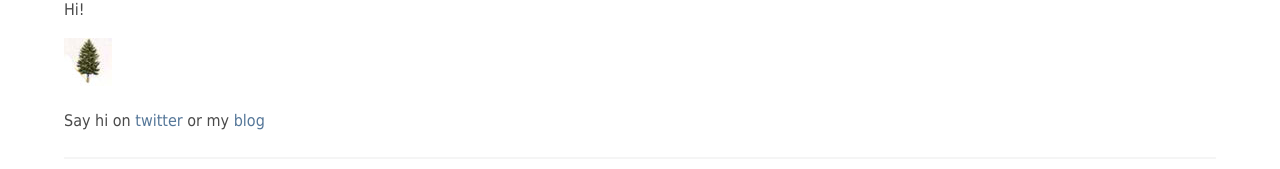
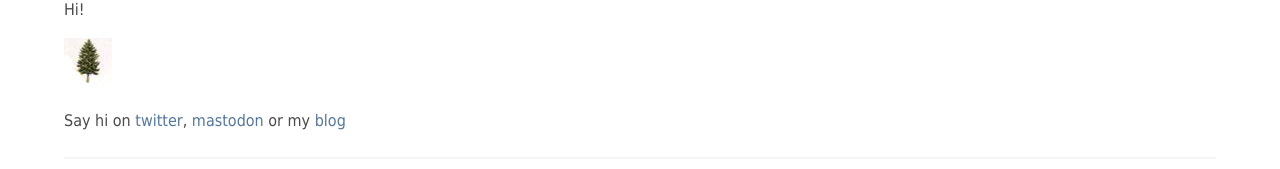
Before and after one commit to mspath/mspath.github.io, a Jekyll site: the page built from about.md, in a window 1280 px wide. Shown: the part 285-454 px from the top of the page. Built offline with Jekyll 4.4.1, drawn with Linux system fonts in a browser that asks for light colours.

Commit message:
add mastodon

```diff
--- a/about.md
+++ b/about.md
@@ -7,8 +7,9 @@ Hi!
 
 ![tree][logo]
 
-Say hi on [twitter][1] or my [blog][2]
+Say hi on [twitter][1], [mastodon][2] or my [blog][3]
 
 [logo]: /assets/img/hackr_logo.jpg
 [1]: https://twitter.com/hackr
-[2]: https://hackr.de/
+[2]: https://mastodon.social/@hackr_de
+[3]: https://hackr.de/
```
